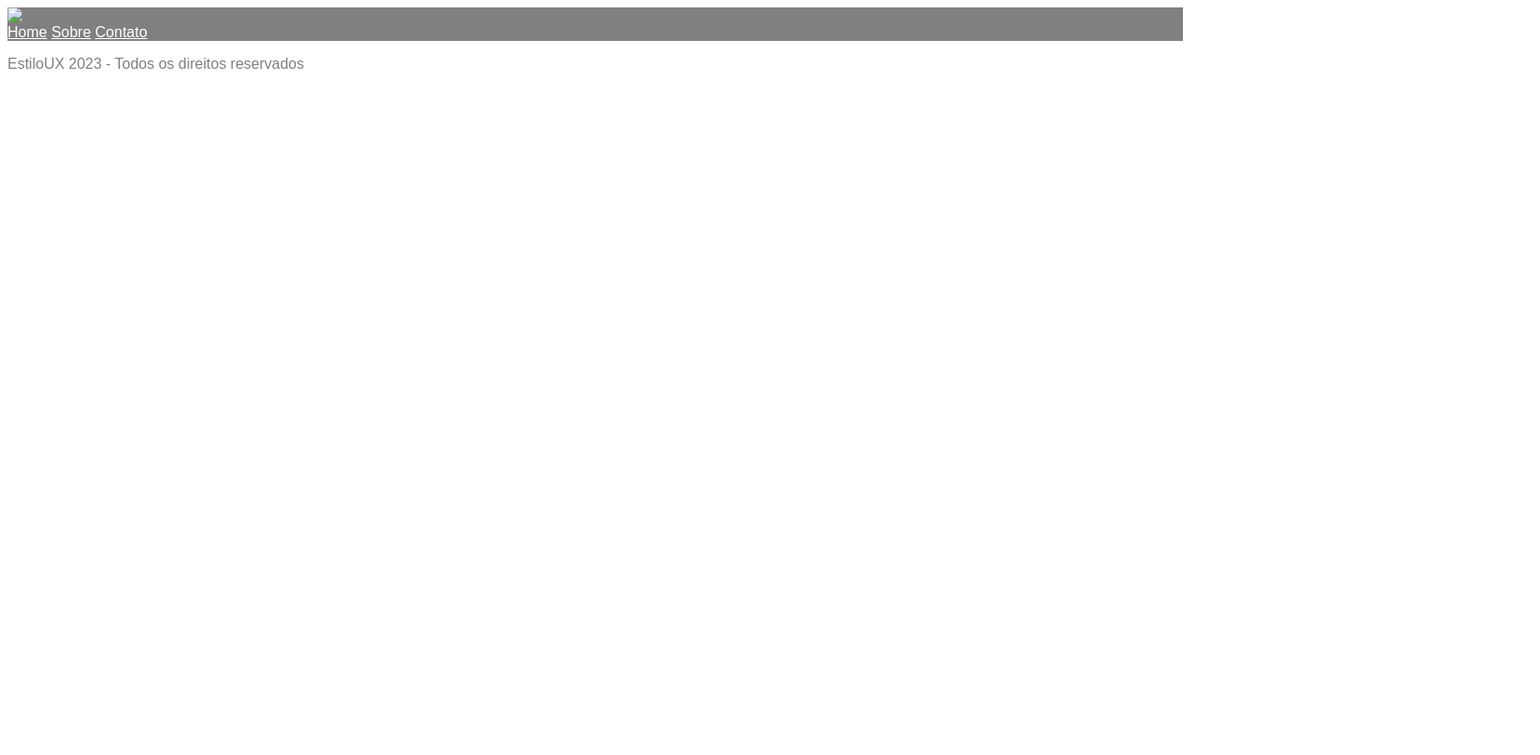
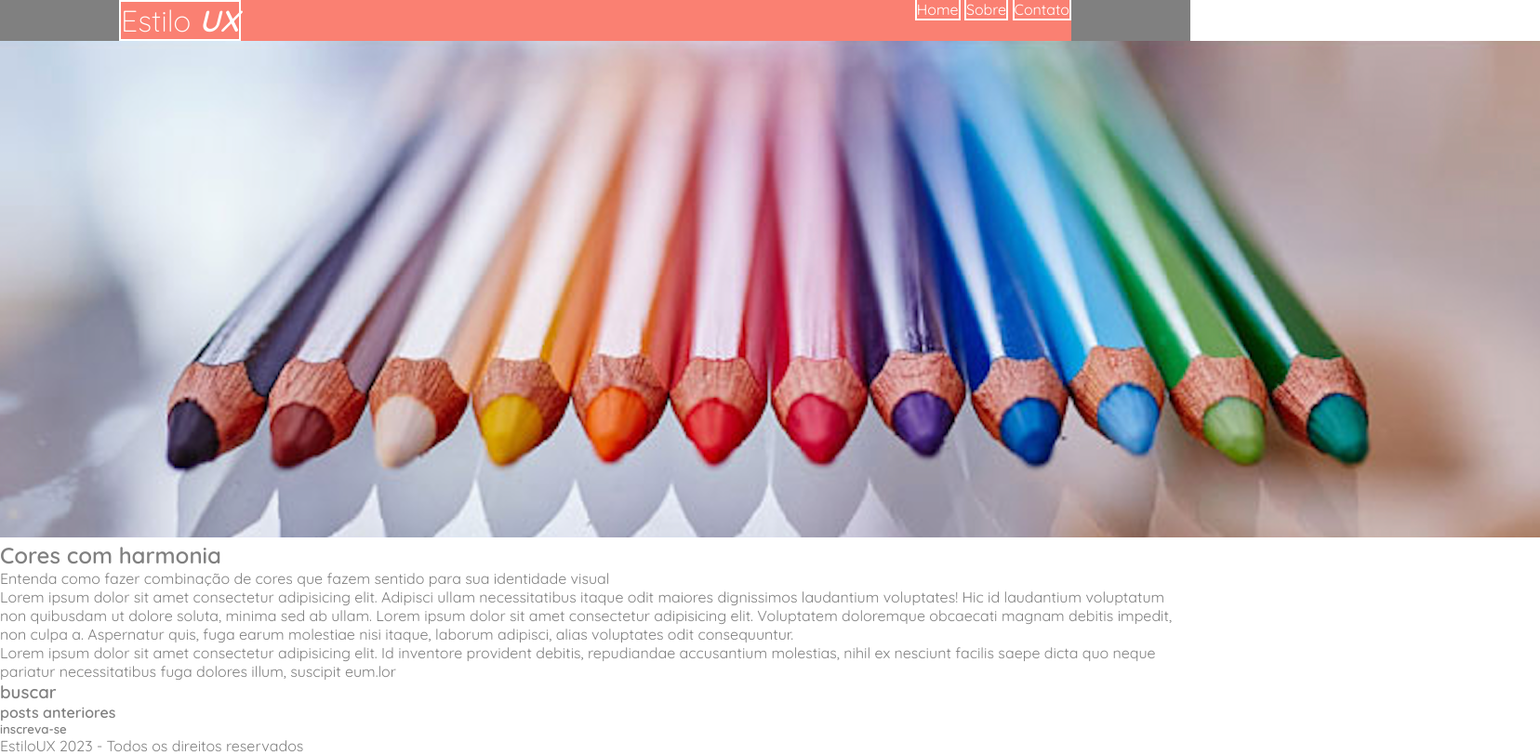
Before and after one commit to LuizHen527/Aprendendo-css, a plain HTML site: page index.html in a window 1280 px wide. Shown: the whole page at 93% size, 1656 px wide, since content can reach past the window. Drawn offline with Linux system fonts and the light colour scheme.

Commit message:
Salvando progresso no CSS

```diff
--- a/index.html
+++ b/index.html
@@ -5,22 +5,58 @@
     <meta http-equiv="X-UA-Compatible" content="IE=edge">
     <meta name="viewport" content="width=device-width, initial-scale=1.0">
     <title>Document</title>
+
+    <link rel="preconnect" href="https://fonts.googleapis.com">
+<link rel="preconnect" href="https://fonts.gstatic.com" crossorigin>
+<link href="https://fonts.googleapis.com/css2?family=Quicksand:wght@300;400;600&display=swap" rel="stylesheet">
+
     <link rel="stylesheet" href="style/style.css">
 
 </head>
 <body>
     <header>
-        <img src="" alt="logo estilo ux">
+        <div class="container-grid header-flex">
+
+            <h1>Estilo <span id="logoux">UX</span> </h1>
 
         <nav>
             <a href="">Home</a>
             <a href="">Sobre</a>
             <a href="">Contato</a>
+        </nav>
 
-        </nav>
+        </div>
+
     </header>
 
-    <main></main>
+    <main>
+        <section>
+            <img src="images/lapis-de-cor.png" alt="Lapis de cor">
+
+            <h2>Cores com harmonia</h2>
+
+            <p>Entenda como fazer combinação de cores que fazem sentido para sua identidade visual</p>
+
+            <p>Lorem ipsum dolor sit amet consectetur adipisicing elit. Adipisci ullam necessitatibus itaque odit maiores dignissimos laudantium voluptates! Hic id laudantium voluptatum non quibusdam ut dolore soluta, minima sed ab ullam. Lorem ipsum dolor sit amet consectetur adipisicing elit. Voluptatem doloremque obcaecati magnam debitis impedit, non culpa a. Aspernatur quis, fuga earum molestiae nisi itaque, laborum adipisci, alias voluptates odit consequuntur.</p>
+
+            <p>Lorem ipsum dolor sit amet consectetur adipisicing elit. Id inventore provident debitis, repudiandae accusantium molestias, nihil ex nesciunt facilis saepe dicta quo neque pariatur necessitatibus fuga dolores illum, suscipit eum.lor</p>
+        </section>
+
+        <aside>
+            <article>
+                <h3>buscar</h3>
+            </article>
+
+            <article>
+                <h4>posts anteriores</h4>
+            </article>
+
+            <article>
+                <h5>inscreva-se</h5>
+            </article>
+
+        </aside>
+    </main>
 
     <footer>
         <p>EstiloUX 2023 - Todos os direitos reservados</p>
--- a/style/style.css
+++ b/style/style.css
@@ -1,13 +1,61 @@
+ @import url('https://fonts.googleapis.com/css2?family=Quicksand:wght@300;400;600&display=swap');
+
+ /*Reset de propriedades*/
+*{
+    margin: 0;
+    padding: 0;
+    box-sizing: border-box;
+}
+
 body {
-    font-family: sans-serif;
+    font-family: 'Quicksand', sans-serif;
     color: gray;
+}
+
+.container-grid {
+    width: 80%;
+    margin: 0 auto;
+    background-color: salmon;
 }
 
 header{
     background-color: gray;
 }
 
+header .header-flex {
+    display: flex;
+    justify-content: space-between;
+}
+
+header h1 {
+    color: white;
+    font-weight: 300;
+    border: 2px solid white;
+}
+
+header h1 #logoux{
+font-weight: 600;
+font-style: italic;
+}
+
 header nav a {
-color: white;
+    color: white;
+    text-decoration: none;
+    border: 2px solid white;
 
 }
+
+/* Diagramação */
+
+/* h2 {
+    width: 300px;
+    height: 300px;
+    border: 1px solid red;
+    padding-left: 40px;
+    padding-right: 10px;
+    margin-top: 20px;
+}
+
+body{
+    padding-right: 40px;
+} */
```
Also changed, not shown: images/lapis-de-cor.png (added).
